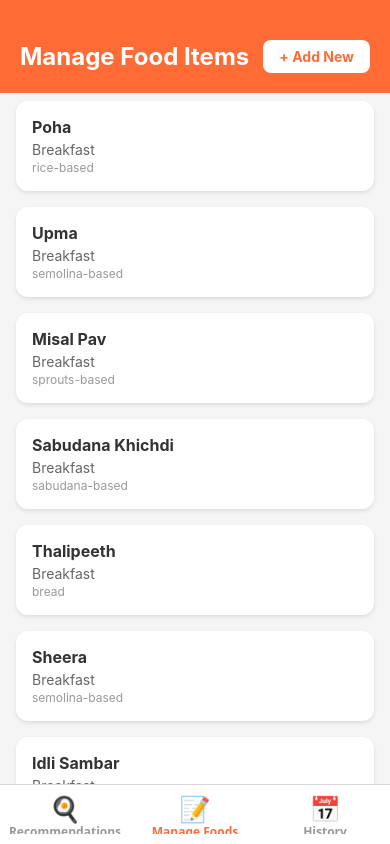
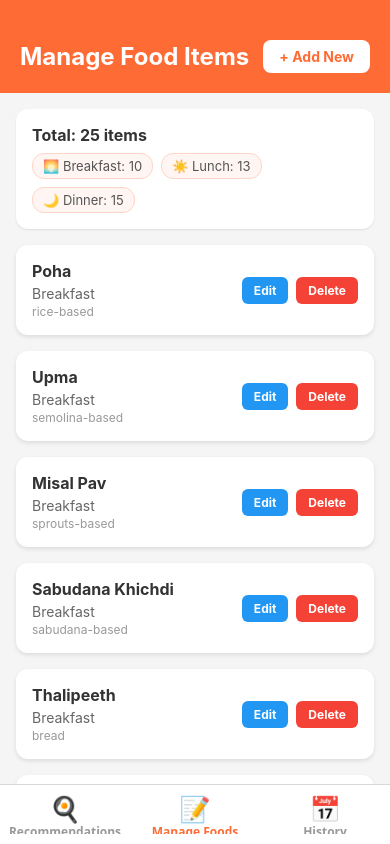
Before and after one commit to aadesh2410/PersonalCook, a React Native app: screen /Manage in a window 390 px wide. Built offline with nearby package versions, Linux system fonts and the light colour scheme.

Commit message:
Enhance food item management: edit/delete, add dialog fixes, single recommendation, meal counts
Co-authored-by: aadesh2410 <74893866+aadesh2410@users.noreply.github.com>

```diff
--- a/src/screens/ManageScreen.tsx
+++ b/src/screens/ManageScreen.tsx
@@ -19,6 +19,11 @@ export const ManageScreen: React.FC = () => {
   const [newItemName, setNewItemName] = useState('');
   const [selectedMealTypes, setSelectedMealTypes] = useState<MealType[]>([]);
   const [category, setCategory] = useState('');
+  const [showEditModal, setShowEditModal] = useState(false);
+  const [editingItem, setEditingItem] = useState<FoodItem | null>(null);
+  const [editName, setEditName] = useState('');
+  const [editMealTypes, setEditMealTypes] = useState<MealType[]>([]);
+  const [editCategory, setEditCategory] = useState('');
 
   useEffect(() => {
     loadData();
@@ -90,12 +95,65 @@ export const ManageScreen: React.FC = () => {
     );
   };
 
+  const handleOpenEdit = (item: FoodItem) => {
+    setEditingItem(item);
+    setEditName(item.name);
+    setEditMealTypes([...item.mealType]);
+    setEditCategory(item.category);
+    setShowEditModal(true);
+  };
+
+  const handleEditItem = async () => {
+    if (!editName.trim()) {
+      Alert.alert('Error', 'Please enter a food name');
+      return;
+    }
+    if (editMealTypes.length === 0) {
+      Alert.alert('Error', 'Please select at least one meal type');
+      return;
+    }
+    if (!editingItem) return;
+
+    try {
+      const updatedItem: FoodItem = {
+        ...editingItem,
+        name: editName.trim(),
+        mealType: editMealTypes,
+        category: editCategory.trim() || editingItem.category,
+      };
+
+      await StorageService.updateFoodItem(updatedItem);
+      Alert.alert('Success', 'Food item updated successfully!');
+
+      setShowEditModal(false);
+      setEditingItem(null);
+      await loadData();
+    } catch (error) {
+      console.error('Error updating food item:', error);
+      Alert.alert('Error', 'Failed to update food item');
+    }
+  };
+
   const toggleMealType = (mealType: MealType) => {
     setSelectedMealTypes((prev) =>
       prev.includes(mealType)
         ? prev.filter((t) => t !== mealType)
         : [...prev, mealType]
     );
+  };
+
+  const toggleEditMealType = (mealType: MealType) => {
+    setEditMealTypes((prev) =>
+      prev.includes(mealType)
+        ? prev.filter((t) => t !== mealType)
+        : [...prev, mealType]
+    );
+  };
+
+  const mealCounts = {
+    breakfast: foodItems.filter((item) => item.mealType.includes('breakfast')).length,
+    lunch: foodItems.filter((item) => item.mealType.includes('lunch')).length,
+    dinner: foodItems.filter((item) => item.mealType.includes('dinner')).length,
   };
 
   return (
@@ -110,6 +168,15 @@ export const ManageScreen: React.FC = () => {
         </TouchableOpacity>
       </View>
 
+      <View style={styles.statsContainer}>
+        <Text style={styles.statsTotal}>Total: {foodItems.length} items</Text>
+        <View style={styles.statsRow}>
+          <Text style={styles.statsBadge}>🌅 Breakfast: {mealCounts.breakfast}</Text>
+          <Text style={styles.statsBadge}>☀️ Lunch: {mealCounts.lunch}</Text>
+          <Text style={styles.statsBadge}>🌙 Dinner: {mealCounts.dinner}</Text>
+        </View>
+      </View>
+
       <ScrollView style={styles.list}>
         {foodItems.map((item) => (
           <View key={item.id} style={styles.itemCard}>
@@ -120,23 +187,39 @@ export const ManageScreen: React.FC = () => {
               </Text>
               <Text style={styles.itemCategory}>{item.category}</Text>
             </View>
-            {item.isCustom && (
+            <View style={styles.itemActions}>
+              <TouchableOpacity
+                style={styles.editButton}
+                onPress={() => handleOpenEdit(item)}
+                accessibilityLabel={`Edit ${item.name}`}
+                accessibilityHint="Opens a dialog to edit this food item"
+              >
+                <Text style={styles.editButtonText}>Edit</Text>
+              </TouchableOpacity>
               <TouchableOpacity
                 style={styles.deleteButton}
                 onPress={() => handleDeleteItem(item.id, item.name)}
+                accessibilityLabel={`Delete ${item.name}`}
+                accessibilityHint="Asks for confirmation before deleting this food item"
               >
                 <Text style={styles.deleteButtonText}>Delete</Text>
               </TouchableOpacity>
-            )}
+            </View>
           </View>
         ))}
       </ScrollView>
 
+      {/* Add Item Modal */}
       <Modal
         visible={showAddModal}
         animationType="slide"
         transparent={true}
-        onRequestClose={() => setShowAddModal(false)}
+        onRequestClose={() => {
+          setNewItemName('');
+          setSelectedMealTypes([]);
+          setCategory('');
+          setShowAddModal(false);
+        }}
       >
         <View style={styles.modalContainer}>
           <View style={styles.modalContent}>
@@ -183,7 +266,12 @@ export const ManageScreen: React.FC = () => {
             <View style={styles.modalButtons}>
               <TouchableOpacity
                 style={[styles.modalButton, styles.cancelButton]}
-                onPress={() => setShowAddModal(false)}
+                onPress={() => {
+                  setNewItemName('');
+                  setSelectedMealTypes([]);
+                  setCategory('');
+                  setShowAddModal(false);
+                }}
               >
                 <Text style={styles.cancelButtonText}>Cancel</Text>
               </TouchableOpacity>
@@ -192,6 +280,79 @@ export const ManageScreen: React.FC = () => {
                 onPress={handleAddItem}
               >
                 <Text style={styles.saveButtonText}>Add</Text>
+              </TouchableOpacity>
+            </View>
+          </View>
+        </View>
+      </Modal>
+
+      {/* Edit Item Modal */}
+      <Modal
+        visible={showEditModal}
+        animationType="slide"
+        transparent={true}
+        onRequestClose={() => {
+          setShowEditModal(false);
+          setEditingItem(null);
+        }}
+      >
+        <View style={styles.modalContainer}>
+          <View style={styles.modalContent}>
+            <Text style={styles.modalTitle}>Edit Food Item</Text>
+
+            <TextInput
+              style={styles.input}
+              placeholder="Food name"
+              value={editName}
+              onChangeText={setEditName}
+            />
+
+            <TextInput
+              style={styles.input}
+              placeholder="Category (e.g., snack)"
+              value={editCategory}
+              onChangeText={setEditCategory}
+            />
+
+            <Text style={styles.label}>Select meal types:</Text>
+            <View style={styles.mealTypeButtons}>
+              {(['breakfast', 'lunch', 'dinner'] as MealType[]).map((type) => (
+                <TouchableOpacity
+                  key={type}
+                  style={[
+                    styles.mealTypeButton,
+                    editMealTypes.includes(type) && styles.mealTypeButtonSelected,
+                  ]}
+                  onPress={() => toggleEditMealType(type)}
+                >
+                  <Text
+                    style={[
+                      styles.mealTypeButtonText,
+                      editMealTypes.includes(type) &&
+                        styles.mealTypeButtonTextSelected,
+                    ]}
+                  >
+                    {type}
+                  </Text>
+                </TouchableOpacity>
+              ))}
+            </View>
+
+            <View style={styles.modalButtons}>
+              <TouchableOpacity
+                style={[styles.modalButton, styles.cancelButton]}
+                onPress={() => {
+                  setShowEditModal(false);
+                  setEditingItem(null);
+                }}
+              >
+                <Text style={styles.cancelButtonText}>Cancel</Text>
+              </TouchableOpacity>
+              <TouchableOpacity
+                style={[styles.modalButton, styles.saveButton]}
+                onPress={handleEditItem}
+              >
+                <Text style={styles.saveButtonText}>Save</Text>
               </TouchableOpacity>
             </View>
           </View>
@@ -229,8 +390,42 @@ const styles = StyleSheet.create({
     color: '#FF6B35',
     fontWeight: 'bold',
   },
+  statsContainer: {
+    backgroundColor: '#fff',
+    marginHorizontal: 16,
+    marginTop: 16,
+    padding: 16,
+    borderRadius: 12,
+    shadowColor: '#000',
+    shadowOffset: { width: 0, height: 1 },
+    shadowOpacity: 0.1,
+    shadowRadius: 2,
+    elevation: 2,
+  },
+  statsTotal: {
+    fontSize: 16,
+    fontWeight: 'bold',
+    color: '#333',
+    marginBottom: 8,
+  },
+  statsRow: {
+    flexDirection: 'row',
+    flexWrap: 'wrap',
+    gap: 8,
+  },
+  statsBadge: {
+    fontSize: 13,
+    color: '#555',
+    backgroundColor: '#FFF5F3',
+    paddingHorizontal: 10,
+    paddingVertical: 4,
+    borderRadius: 12,
+    borderWidth: 1,
+    borderColor: '#FFD5C8',
+  },
   list: {
     flex: 1,
+    marginTop: 8,
   },
   itemCard: {
     backgroundColor: '#fff',
@@ -265,6 +460,22 @@ const styles = StyleSheet.create({
   itemCategory: {
     fontSize: 12,
     color: '#999',
+  },
+  itemActions: {
+    flexDirection: 'row',
+    alignItems: 'center',
+    gap: 8,
+  },
+  editButton: {
+    backgroundColor: '#2196F3',
+    paddingHorizontal: 12,
+    paddingVertical: 6,
+    borderRadius: 6,
+  },
+  editButtonText: {
+    color: '#fff',
+    fontSize: 12,
+    fontWeight: 'bold',
   },
   deleteButton: {
     backgroundColor: '#f44336',
--- a/src/services/recommendationService.ts
+++ b/src/services/recommendationService.ts
@@ -12,7 +12,7 @@ export class RecommendationService {
     foodItems: FoodItem[],
     mealHistory: MealHistory[],
     mealType: MealType,
-    count: number = 3
+    count: number = 1
   ): FoodItem[] {
     // Filter items suitable for the meal type
     const suitableItems = foodItems.filter((item) =>
@@ -80,9 +80,9 @@ export class RecommendationService {
     mealHistory: MealHistory[]
   ) {
     return {
-      breakfast: this.getRecommendations(foodItems, mealHistory, 'breakfast', 3),
-      lunch: this.getRecommendations(foodItems, mealHistory, 'lunch', 3),
-      dinner: this.getRecommendations(foodItems, mealHistory, 'dinner', 3),
+      breakfast: this.getRecommendations(foodItems, mealHistory, 'breakfast', 1),
+      lunch: this.getRecommendations(foodItems, mealHistory, 'lunch', 1),
+      dinner: this.getRecommendations(foodItems, mealHistory, 'dinner', 1),
     };
   }
 }
```
